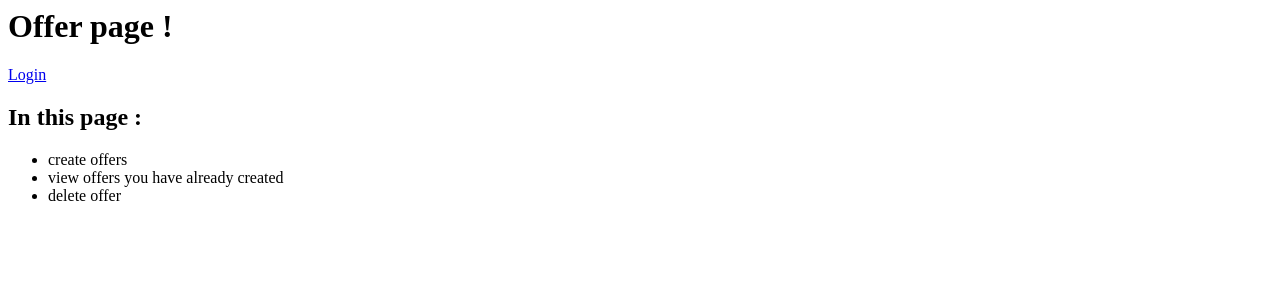
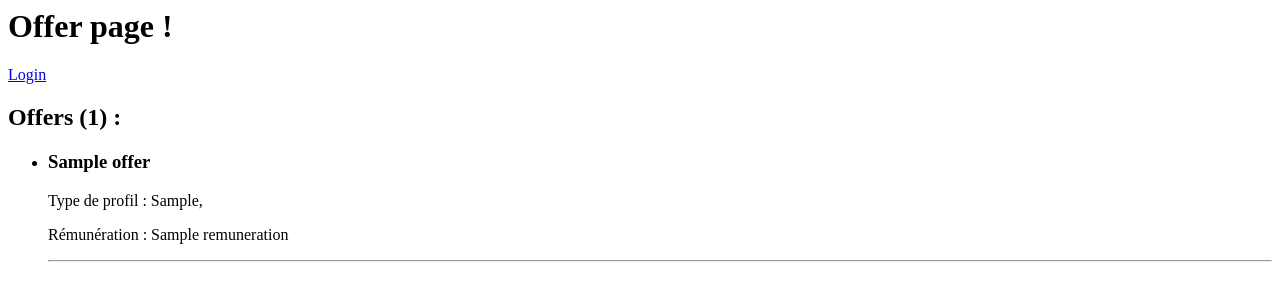
Before and after one commit to julietteTaka/ArtSpeaker, a Flask app: template client/templates/offers.html in a window 1280 px wide. Shown: the top 301 px of the page. Run offline with Flask 2, Linux system fonts and the light colour scheme; the template is opened without the code that fills it: most values are stand-ins (such as "Sample title", 1, 10 or a date in 2020).

Commit message:
display offer

```diff
--- a/client/templates/offers.html
+++ b/client/templates/offers.html
@@ -8,12 +8,28 @@
 {% block content %}
 
     <div>
-        <h2> In this page :</h2>
+        <h2> Offers ({{offers.offers|length }}) :</h2>
+        {% if offers.offers|length > 0 %}
         <ul>
-            <li>create offers</li>
-            <li>view offers you have already created</li>
-            <li>delete offer</li>
+            {% for offer in offers.offers %}
+                {% set profileType=offer.wantedProfiles %}
+
+            <li>
+                <h3>{{ offer.title }}</h3>
+                <p>
+                    Type de profil :
+                    {% for profile in profileType %}
+                    {{ profile }},
+                    {% endfor %}
+                </p>
+                <p>Rémunération : {{ offer.remuneration }}</p>
+            </li>
+            <hr />
+            {% endfor %}
         </ul>
+        {% else %}
+        <p>Sorry, no offer where found.</p>
+        {% endif %}
     </div>
 
 
```
